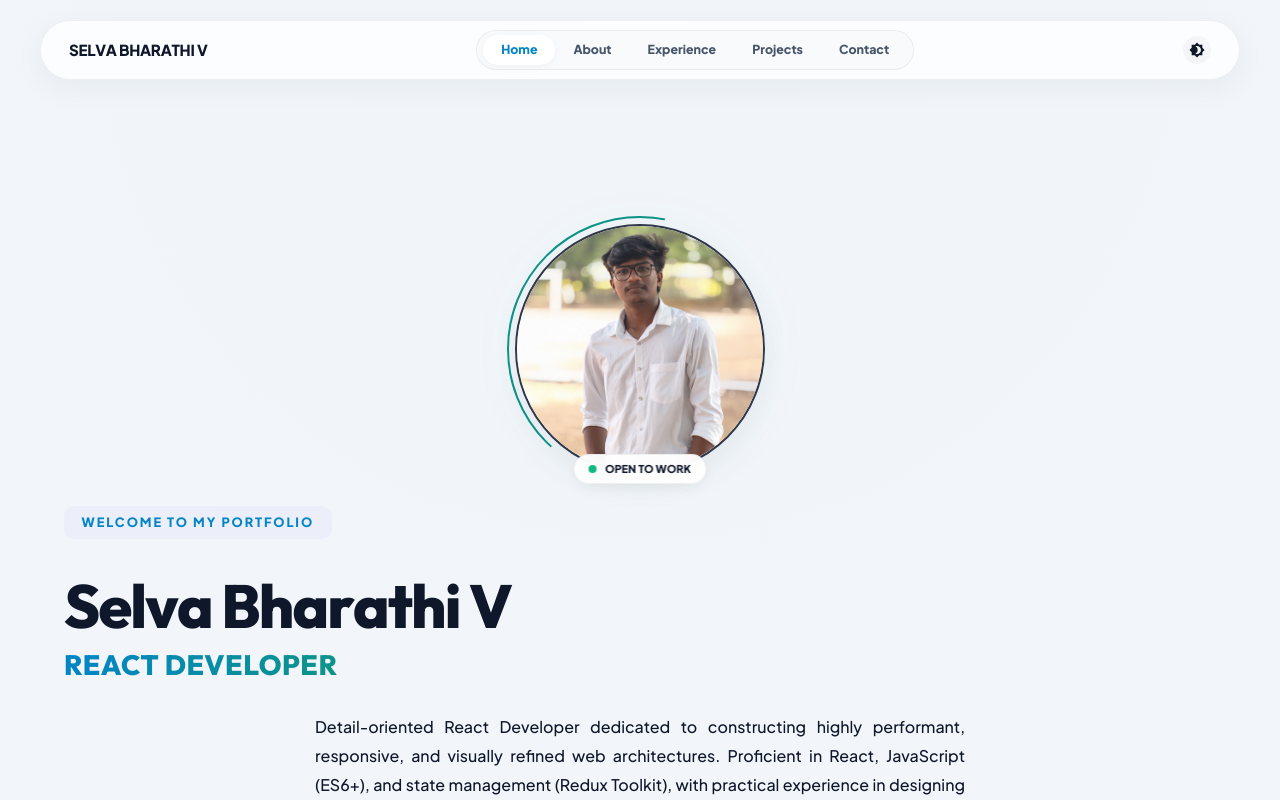
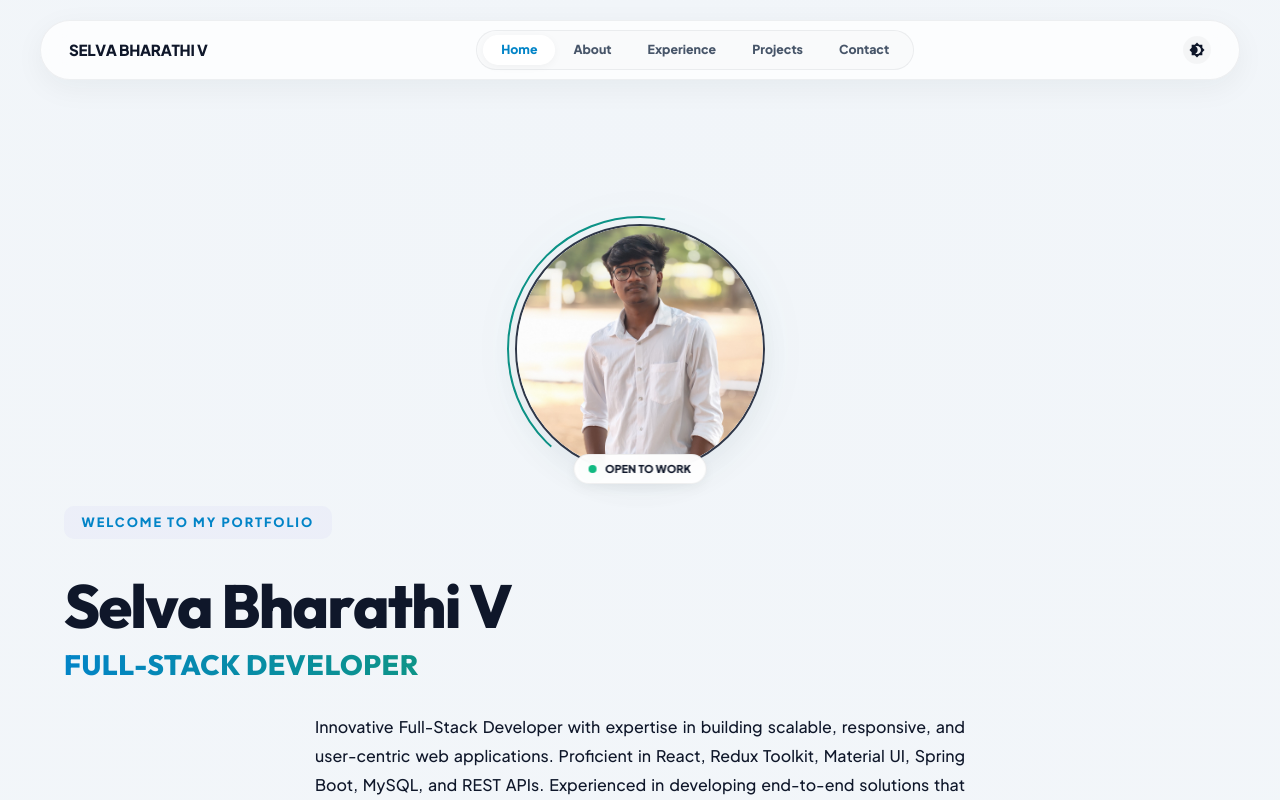
Before and after one commit to selva092005/Protfilo, a React (Vite) app: page / in a window 1280 px wide. Shown: the top 800 px of the page. Built offline with nearby package versions, Linux system fonts and the light colour scheme; a web font is replaced by a local one.

Commit message:
feat: update biography and ams project description

```diff
--- a/src/features/portfolio/portfolioSlice.js
+++ b/src/features/portfolio/portfolioSlice.js
@@ -3,14 +3,14 @@ import { createSlice } from '@reduxjs/toolkit';
 const initialState = {
   profile: {
     name: 'Selva Bharathi V',
-    title: 'React Developer',
+    title: 'Full-Stack Developer',
     email: 'selvabharathi2005vss@gmail.com',
     phone: '9384447886',
     location: 'Vriddhachalam, India',
     linkedin: 'https://www.linkedin.com/in/v-selva-bharathi-2638a6269',
     github: 'https://github.com/selva092005',
     web3FormsKey: '78b076d1-fc79-4b2f-a3ab-7c28b46ed344', // Get your free access key at https://web3forms.com
-    summary: 'Detail-oriented React Developer dedicated to constructing highly performant, responsive, and visually refined web architectures. Proficient in React, JavaScript (ES6+), and state management (Redux Toolkit), with practical experience in designing and developing enterprise-grade systems such as a professional Asset Management System (AMS). Committed to delivering responsive, scalable, and clean digital interfaces.'
+    summary: 'Innovative Full-Stack Developer with expertise in building scalable, responsive, and user-centric web applications. Proficient in React, Redux Toolkit, Material UI, Spring Boot, MySQL, and REST APIs. Experienced in developing end-to-end solutions that streamline business processes, automate workflows, and improve operational efficiency. Passionate about creating performant, accessible, and maintainable software while continuously expanding technical expertise and adopting modern development practices.'
   },
   skills: [
     { id: 'html', name: 'HTML/CSS', category: 'frontend', color: '#e34f26' },
@@ -97,7 +97,7 @@ const initialState = {
   projects: [
     {
       title: 'Professional Asset Management System (AMS)',
-      description: 'Developed an enterprise-grade Asset Management System with a high-fidelity dashboard featuring real-time status donut charts, advanced filters, location mapping repositories, and interactive bulk transfer modules. Built with React, Spring Boot, MySQL, Redux Toolkit, Material UI, JWT, and WebSockets.',
+      description: 'Engineered a full-stack Asset Management System (AMS) to manage the end-to-end asset lifecycle—covering procurement, registration, bulk allocation, maintenance tracking, and disposal. Built with a secure Spring Boot and MySQL backend, and a responsive React frontend using Redux Toolkit and Material UI, the platform streamlines resource workflows and exports audit-ready reports.',
       tags: ['React', 'Spring Boot', 'MySQL', 'Redux Toolkit', 'Material UI', 'JWT', 'WebSockets'],
       github: 'https://github.com/selva092005',
       demo: 'https://github.com/selva092005'
```
